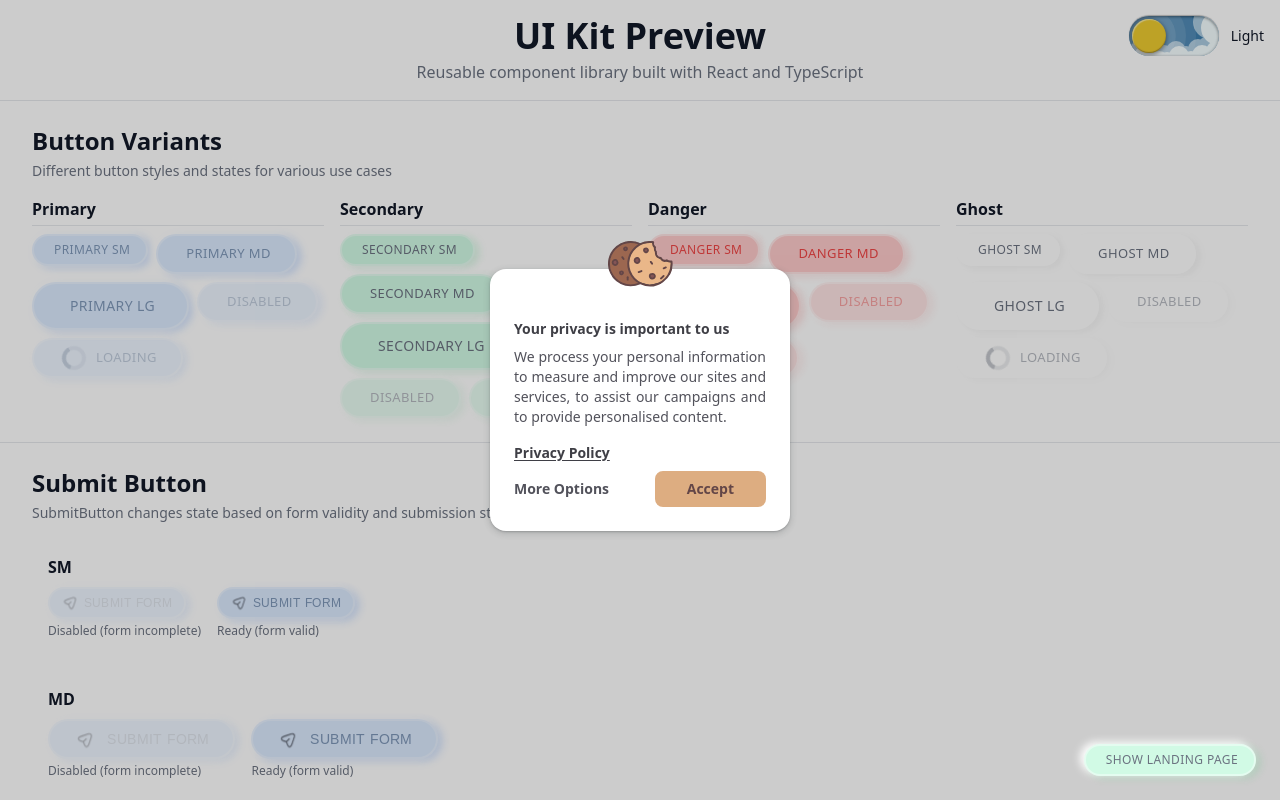
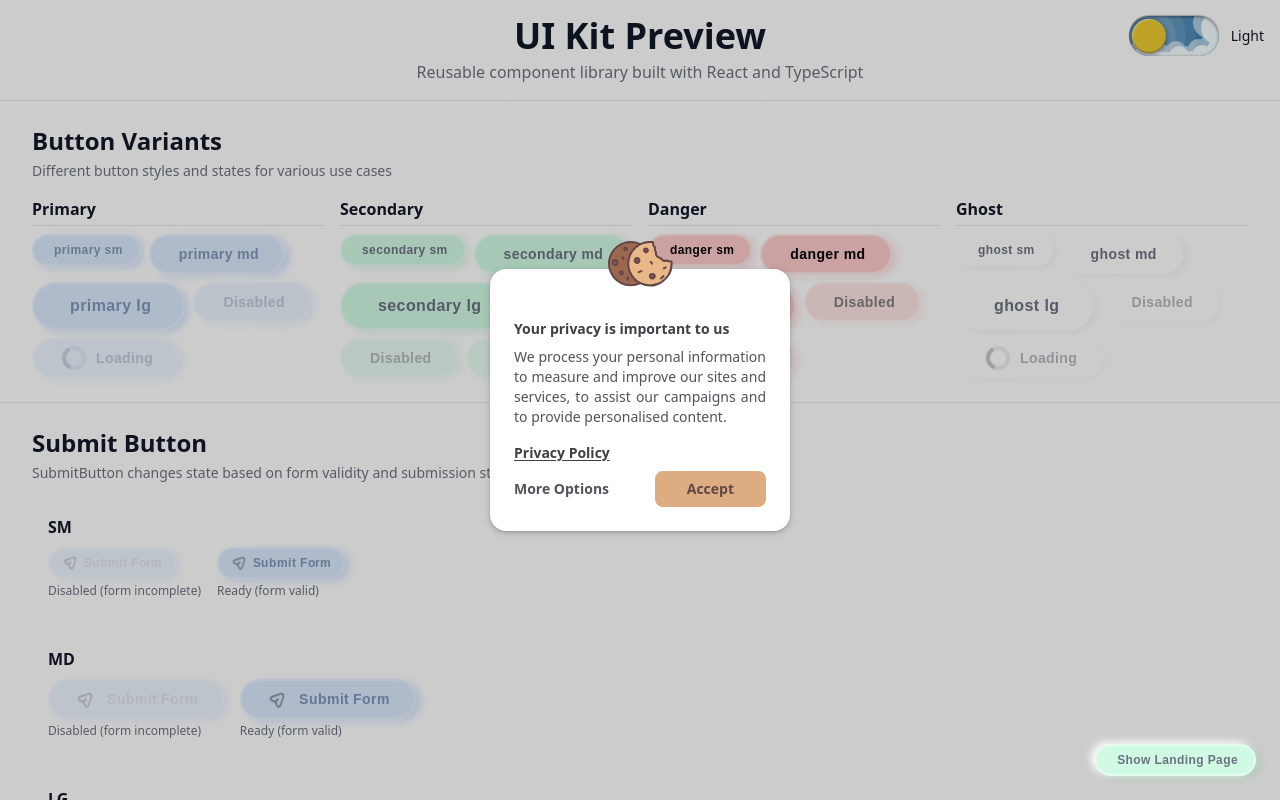
Before and after one commit to MoshikoKar/ui-kit, a React (Vite) app: page / in a window 1280 px wide. Shown: the top 800 px of the page. Built offline with nearby package versions, Linux system fonts and the light colour scheme.

Commit message:
Update button components: use Manrope font, bold weight, and allow mixed case text

```diff
--- a/src/components/Button.tsx
+++ b/src/components/Button.tsx
@@ -14,14 +14,14 @@ export interface ButtonProps extends React.ButtonHTMLAttributes<HTMLButtonElemen
 const variantClasses: Record<ButtonVariant, string> = {
   primary: 'text-[#7e97b8] bg-[#dbeafe] border-[rgba(255,255,255,0.333)] shadow-[-4px_-2px_8px_0px_#ffffff,4px_2px_8px_0px_rgb(59_130_246_/_24%)] hover:text-[#516d91] hover:bg-[#bfdbfe] hover:shadow-[-2px_-1px_4px_0px_#ffffff,2px_1px_4px_0px_rgb(59_130_246_/_24%)]',
   secondary: 'text-[#6b7280] bg-[#d1fae5] border-[rgba(255,255,255,0.4)] shadow-[-4px_-2px_8px_0px_#ffffff,4px_2px_8px_0px_rgb(34_197_94_/_18%)] hover:text-[#4b5563] hover:bg-[#a7f3d0] hover:shadow-[-2px_-1px_4px_0px_#ffffff,2px_1px_4px_0px_rgb(34_197_94_/_18%)]',
-  danger: 'text-[#ef4444] bg-[#fecaca] border-[rgba(255,255,255,0.5)] shadow-[-4px_-2px_8px_0px_#ffffff,4px_2px_8px_0px_rgb(239_68_68_/_18%)] hover:text-[#dc2626] hover:bg-[#fed7d7] hover:shadow-[-2px_-1px_4px_0px_#ffffff,2px_1px_4px_0px_rgb(239_68_68_/_18%)]',
-  ghost: 'text-[#6b7280] bg-transparent border-[rgba(255,255,255,0.2)] shadow-[-4px_-2px_8px_0px_rgba(255,255,255,0.05),4px_2px_8px_0px_rgba(0,0,0,0.05)] hover:text-[#4b5563] hover:bg-[rgba(255,255,255,0.05)] hover:shadow-[-2px_-1px_4px_0px_rgba(255,255,255,0.05),2px_1px_4px_0px_rgba(0,0,0,0.05)]',
+  danger: 'text-black font-bold bg-[#fecaca] border-[rgba(255,255,255,0.5)] shadow-[-4px_-2px_8px_0px_#ffffff,4px_2px_8px_0px_rgb(239_68_68_/_18%)] hover:text-black hover:bg-[#fed7d7] hover:shadow-[-2px_-1px_4px_0px_#ffffff,2px_1px_4px_0px_rgb(239_68_68_/_18%)]',
+  ghost: 'text-[#6b7280] bg-transparent border-[rgba(255,255,255,0.2)] shadow-[-4px_-2px_8px_0px_rgba(255,255,255,0.05),4px_2px_8px_0px_rgba(0,0,0,0.05)] hover:text-[#4b5563] hover:bg-[rgba(255,255,255,0.05)] hover:shadow-[-2px_-1px_4px_0px_rgba(255,255,255,0.05),2px_1px_4px_0px_rgba(0,0,0,0.05)] theme-dark:text-white theme-dark:hover:text-white',
 };
 
 const sizeClasses: Record<ButtonSize, string> = {
   sm: 'px-4 py-2 pl-5 text-xs h-8',
-  md: 'px-6 py-4 pl-7 text-[13px] h-10',
-  lg: 'px-8 py-5 pl-9 text-sm h-12',
+  md: 'px-6 py-4 pl-7 text-sm h-10',
+  lg: 'px-8 py-5 pl-9 text-base h-12',
 };
 
 export const Button = React.forwardRef<HTMLButtonElement, ButtonProps>(({
@@ -38,8 +38,8 @@ export const Button = React.forwardRef<HTMLButtonElement, ButtonProps>(({
       ref={ref}
       className={cn(
         'flex items-center justify-center gap-2.5',
-        'font-inherit font-medium',
-        'uppercase tracking-[0.4px]',
+        'font-bold',
+        'tracking-[0.4px]',
         'border-2 border-solid',
         'rounded-[40px]',
         'transform translate-x-0 translate-y-0 rotate-0',
@@ -51,6 +51,7 @@ export const Button = React.forwardRef<HTMLButtonElement, ButtonProps>(({
         sizeClasses[size],
         className
       )}
+      style={{ fontFamily: '"Manrope", sans-serif' }}
       disabled={disabled || loading}
       {...props}
     >
--- a/src/components/SubmitButton.module.css
+++ b/src/components/SubmitButton.module.css
@@ -13,10 +13,9 @@
   align-items: center;
   justify-content: center;
   gap: 10px;
-  font-family: "Galano Grotesque", Poppins, Montserrat, sans-serif;
+  font-family: "Manrope", sans-serif;
   font-style: normal;
-  font-weight: 500;
-  text-transform: uppercase;
+  font-weight: 700;
   letter-spacing: 0.4px;
   border-style: solid;
   border-width: 2px 2px 2px 2px;
@@ -34,6 +33,7 @@
   height: 32px;
   min-height: 32px;
   font-size: 12px;
+  font-weight: 700;
   min-width: 100px;
 }
 
@@ -46,6 +46,7 @@
   height: 40px;
   min-height: 40px;
   font-size: 14px;
+  font-weight: 700;
   min-width: 150px;
 }
 
@@ -58,6 +59,7 @@
   height: 48px;
   min-height: 48px;
   font-size: 16px;
+  font-weight: 700;
   min-width: 200px;
 }
 
--- a/tailwind.config.js
+++ b/tailwind.config.js
@@ -99,6 +99,7 @@ module.exports = {
   plugins: [
     function({ addVariant }) {
       addVariant('theme-light', '.theme-light &');
+      addVariant('theme-dark', '.theme-dark &');
     },
   ],
 }
```
